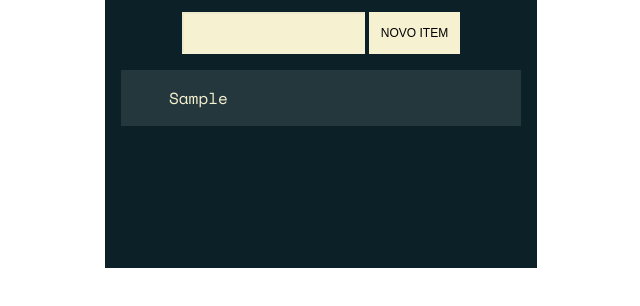
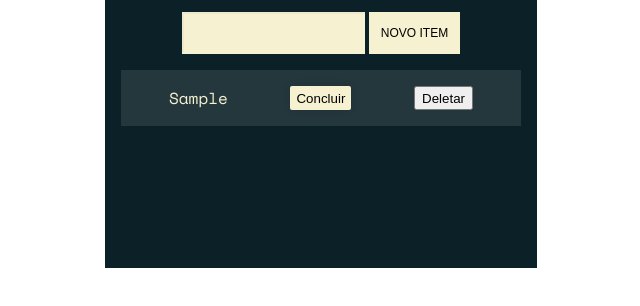
Before and after one commit to ecampelo29/curso_alura_ini_programacao, a plain HTML site: page projeto_inicial/index.html in a window 1280 px wide. Both pictures are taken after typing "Sample" into the empty fields and a click on the button "NOVO ITEM". Shown: the part 298-604 px from the top of the page, without its empty margins (319-959 px from the left). Drawn offline with nearby package versions, Linux system fonts and the light colour scheme; a web font is replaced by a local one.

Commit message:
Add files via upload

```diff
--- a/projeto_inicial/index.html
+++ b/projeto_inicial/index.html
@@ -25,5 +25,5 @@
       </ul>
     </div>
 </body>
-<script src="scripts/listaDeTarefas.js"></script>
+<script type="module" src="scripts/listaDeTarefas.js"></script>
 </html>
--- /dev/null
+++ b/projeto_inicial/scripts/componentes/concluirTarefa.js
@@ -0,0 +1,18 @@
+/** botão para riscar as tarefas que foram concluídas */
+
+const BotaoConcluir = () => {
+    const botaoConcluir = document.createElement('button')
+    botaoConcluir.classList.add('check-button')
+    botaoConcluir.innerText = 'Concluir'
+    botaoConcluir.addEventListener('click', concluirTarefa)
+    return botaoConcluir
+}
+
+const concluirTarefa = (evento) => {
+    const botaoConcluir = evento.target
+    const tarefaCompleta = botaoConcluir.parentElement
+
+    tarefaCompleta.classList.toggle('done')
+}
+
+export default BotaoConcluir
--- /dev/null
+++ b/projeto_inicial/scripts/componentes/deletarTarefa.js
@@ -0,0 +1,17 @@
+
+const BotaoDeletar = () =>{
+    const botaoDeletar = document.createElement('button')
+    botaoDeletar.innerText = 'Deletar'
+    botaoDeletar.addEventListener('click', deletarTarefa)
+    return botaoDeletar
+}
+
+const deletarTarefa = (evento) => {
+    const botaoDeletar = evento.target
+    const tafefaEliminada = botaoDeletar.parentElement
+    tafefaEliminada.remove()
+
+
+}
+
+export default BotaoDeletar
--- a/projeto_inicial/scripts/listaDeTarefas.js
+++ b/projeto_inicial/scripts/listaDeTarefas.js
@@ -1,3 +1,6 @@
+
+import BotaoConcluir from './componentes/concluirTarefa.js'
+import BotaoDeletar  from './componentes/deletarTarefa.js'
 
 /* encontra o elemento botão para interação */
 const novaTarefa = document.querySelector('[data-form-button]')
@@ -17,6 +20,9 @@ const criarTarefa = (evento)=> {
     const conteudo = `<p class="content"> ${valor} </p>`
     tarefa.innerHTML = conteudo
 
+    /**insere o botão na tarefa */
+    tarefa.appendChild(BotaoConcluir())
+    tarefa.appendChild(BotaoDeletar())
     /**insere um novo item de lista */
     lista.appendChild(tarefa)
     input.value = " "
```
